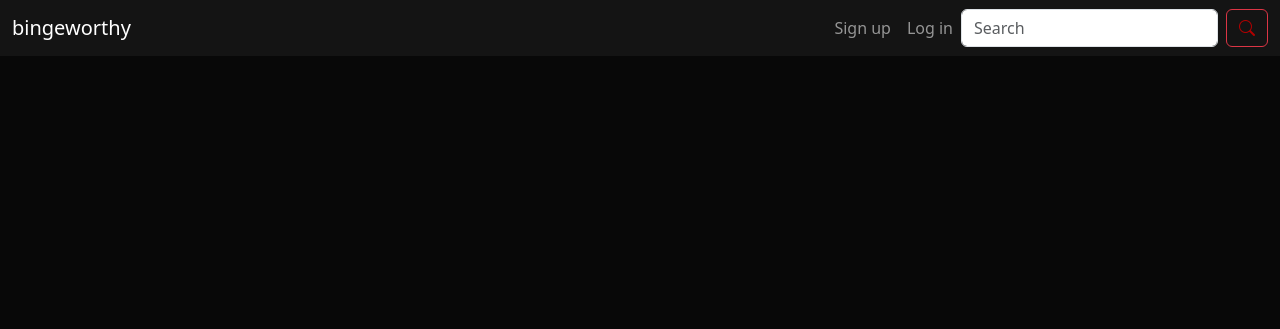
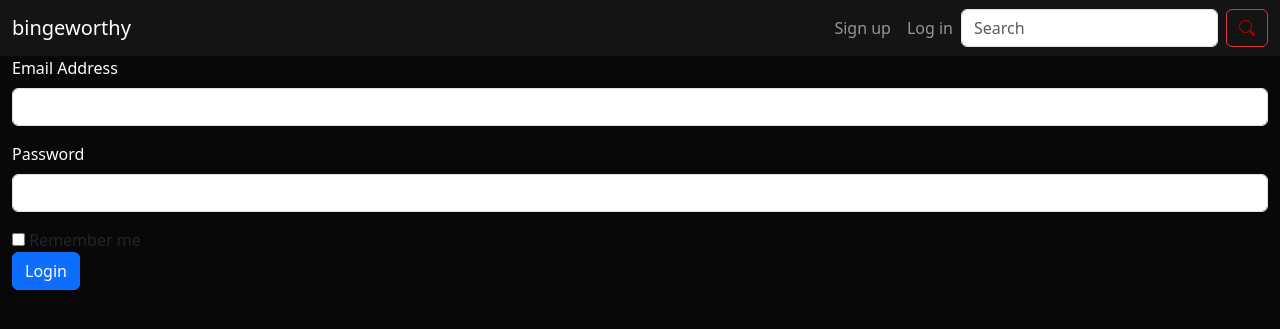
Before and after one commit to rayyan35p/bingeworthy, a Flask app: template project/templates/login.html in a window 1280 px wide. Shown: the top 329 px of the page. Run offline with Flask 3, Linux system fonts and the light colour scheme; the template is opened without the code that fills it, so the values that code supplies are empty; parts of the project's set-up code (start-up, migrations or seed data) failed here and were passed over.

Commit message:
added login function and profile.html

```diff
--- a/project/main.py
+++ b/project/main.py
@@ -17,6 +17,10 @@ class query_results:
 @main.route('/')
 def index():
     return render_template('index.html')
+
+@main.route('/profile')
+def profile():
+    return render_template('profile.html')
 
 @main.route('/results', methods=['POST'])
 def results():
@@ -101,6 +105,6 @@ def tv(id):
     return render_template('showinfo.html', title = title, poster = poster_url, released_date = released_date,
                            sypnosis = sypnosis, rating = rating, genres = genres)
 
-
-if __name__ == "__main__":
-    main.run(debug=True)
+# needed?
+# if __name__ == "__main__":
+#     main.run(debug=True)
--- a/project/models.py
+++ b/project/models.py
@@ -1,6 +1,7 @@
+from flask_login import UserMixin
 from . import db
 
-class User(db.Model):
+class User(UserMixin, db.Model):
     id = db.Column(db.Integer, primary_key=True) # primary keys are required by SQLAlchemy
     email = db.Column(db.String(100), unique=True)
     password = db.Column(db.String(100))
--- a/project/templates/base.html
+++ b/project/templates/base.html
@@ -24,7 +24,7 @@
                             <a class="nav-link" href="/signup">Sign up</a>
                         </li>
                         <li class="nav-item">
-                            <a class="nav-link" href="#">Log in</a>
+                            <a class="nav-link" href="/login">Log in</a>
                         </li>
                     </ul>
                     <form class="d-flex" action="/results" method="POST" role="search">
--- a/project/templates/login.html
+++ b/project/templates/login.html
@@ -5,6 +5,32 @@
 {% endblock %}
 
 {% block body %}
-
+<!--Login Details-->
+<div class="container-fluid">
+    {% with messages = get_flashed_messages() %}
+    {% if messages %}
+        <div class="text-danger">
+            {{ messages[0] }}.
+        </div>
+    {% endif %}
+    {% endwith %}
+    <form method="POST" action="/login">
+        <div class="mb-3">
+            <label for="inputEmail" class="form-label text-white">Email Address</label>
+            <input type="email" name="email" class="form-control" id="inputEmail">
+        </div>
+        <div class="mb-3">
+            <label for="inputPassword" class="form-label text-white">Password</label>
+            <input type="password" name="password" class="form-control" id="inputPassword">
+        </div>
+        <div class="field">
+            <label class="checkbox">
+                <input type="checkbox" name = "remember">
+                Remember me
+            </label>
+        </div>
+        <button type="submit" class="btn btn-primary">Login</button>
+    </form>
+</div>
 
 {% endblock %}
```
Also changed, not shown: project/__init__.py (+10 -0 lines), project/auth.py (+17 -1 lines), project/templates/profile.html (added, +9 -0 lines).
